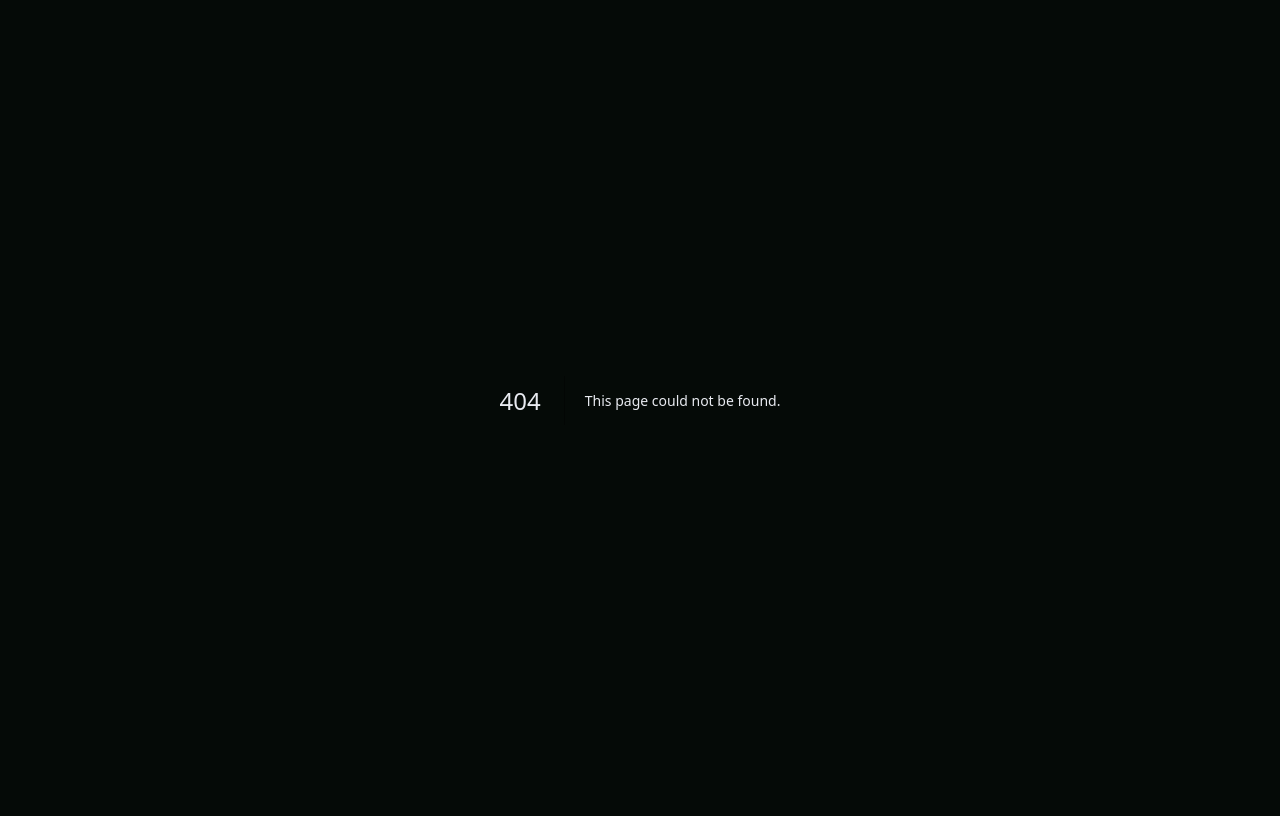
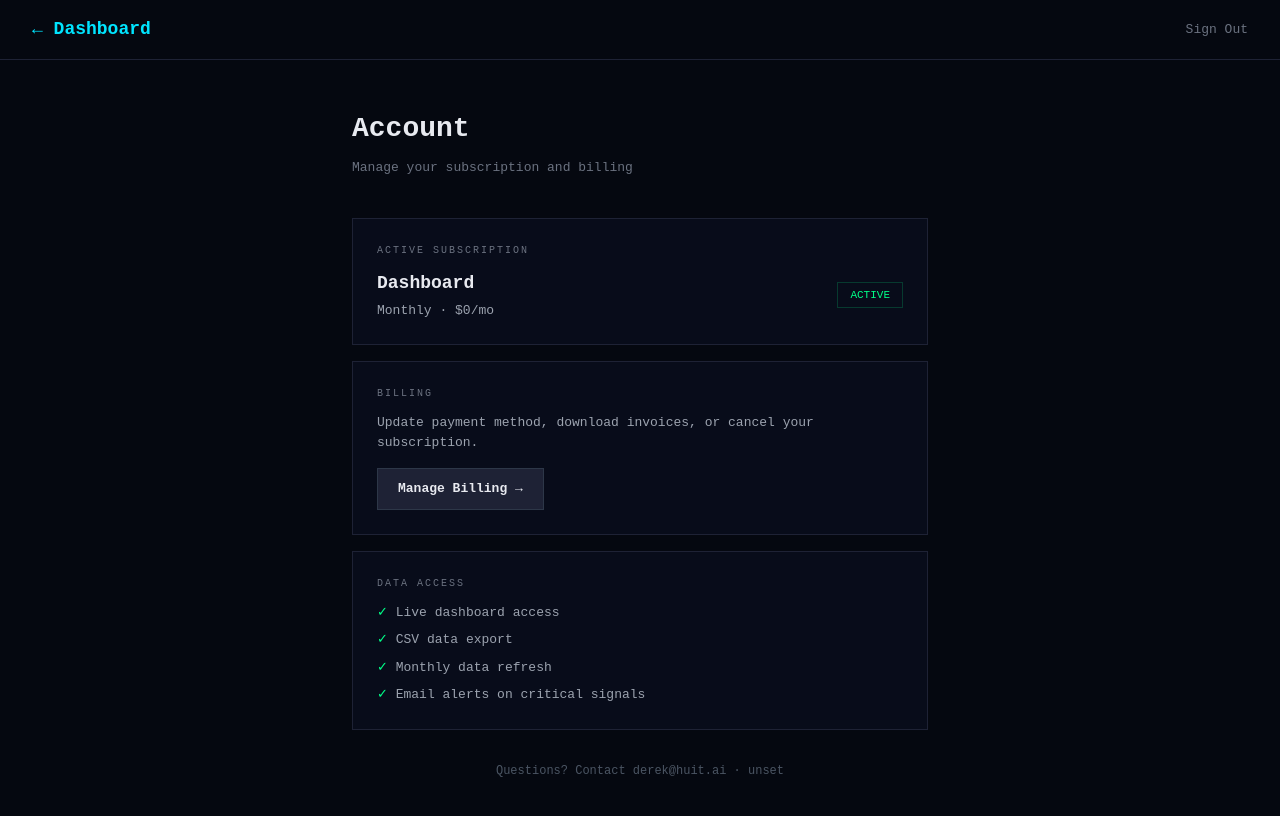
Before and after one commit to derekhuit-afk/depositiq, a Next.js app: page /account in a window 1280 px wide. Before the commit this address had no page. Shown: the top 816 px of the page. Built offline with nearby package versions, Linux system fonts and the light colour scheme; no server answers.

Commit message:
feat: app/account/page.tsx

```diff
--- /dev/null
+++ b/app/account/page.tsx
@@ -0,0 +1,98 @@
+'use client';
+import { useEffect, useState } from "react";
+import { useRouter } from "next/navigation";
+import Link from "next/link";
+
+export default function Account() {
+  const [loading, setLoading] = useState(false);
+  const [portalLoading, setPortalLoading] = useState(false);
+  const router = useRouter();
+  const productName = process.env.NEXT_PUBLIC_PRODUCT_NAME || "Dashboard";
+  const subdomain = process.env.NEXT_PUBLIC_SUBDOMAIN || "";
+  const priceCents = parseInt(process.env.NEXT_PUBLIC_PRICE_CENTS || "0");
+
+  async function openBillingPortal() {
+    setPortalLoading(true);
+    try {
+      const res = await fetch("/api/stripe/portal", { method: "POST" });
+      const data = await res.json();
+      if (data.url) window.location.href = data.url;
+      else alert("Could not open billing portal. Please try again.");
+    } catch { alert("Network error. Please try again."); }
+    setPortalLoading(false);
+  }
+
+  async function logout() {
+    setLoading(true);
+    await fetch("/api/auth/logout", { method: "POST" });
+    router.push("/");
+  }
+
+  return (
+    <div style={{ minHeight: "100vh", background: "var(--bg, #050810)" }}>
+      <nav style={{ borderBottom: "1px solid #1E2235", padding: "16px 32px", display: "flex", justifyContent: "space-between", alignItems: "center" }}>
+        <Link href="/dashboard" style={{ fontWeight: 900, fontSize: "18px", color: "#00E5FF", textDecoration: "none" }}>
+          ← Dashboard
+        </Link>
+        <button onClick={logout} style={{ background: "transparent", border: "none", color: "#6B7280", cursor: "pointer", fontSize: "13px" }}>
+          Sign Out
+        </button>
+      </nav>
+
+      <div style={{ maxWidth: "640px", margin: "0 auto", padding: "48px 32px" }}>
+        <h1 style={{ fontWeight: 900, fontSize: "28px", marginBottom: "8px" }}>Account</h1>
+        <p style={{ color: "#6B7280", fontSize: "13px", marginBottom: "40px" }}>Manage your subscription and billing</p>
+
+        {/* Subscription Card */}
+        <div style={{ border: "1px solid #1E2235", background: "#080C1A", padding: "24px", marginBottom: "16px" }}>
+          <div style={{ fontSize: "10px", color: "#6B7280", letterSpacing: "2px", textTransform: "uppercase", marginBottom: "12px" }}>Active Subscription</div>
+          <div style={{ display: "flex", justifyContent: "space-between", alignItems: "center" }}>
+            <div>
+              <div style={{ fontWeight: 900, fontSize: "18px" }}>{productName}</div>
+              <div style={{ fontSize: "13px", color: "#9CA3AF", marginTop: "4px" }}>Monthly · ${(priceCents/100).toLocaleString()}/mo</div>
+            </div>
+            <div style={{ fontSize: "11px", color: "#00FF88", border: "1px solid #00FF8830", padding: "4px 12px" }}>ACTIVE</div>
+          </div>
+        </div>
+
+        {/* Billing Portal Button */}
+        <div style={{ border: "1px solid #1E2235", background: "#080C1A", padding: "24px", marginBottom: "16px" }}>
+          <div style={{ fontSize: "10px", color: "#6B7280", letterSpacing: "2px", textTransform: "uppercase", marginBottom: "12px" }}>Billing</div>
+          <p style={{ fontSize: "13px", color: "#9CA3AF", marginBottom: "16px" }}>
+            Update payment method, download invoices, or cancel your subscription.
+          </p>
+          <button
+            onClick={openBillingPortal}
+            disabled={portalLoading}
+            style={{ background: "#1E2235", border: "1px solid #2D3748", color: "#E8EAF0", padding: "10px 20px", cursor: portalLoading ? "not-allowed" : "pointer", fontSize: "13px", fontWeight: 600 }}
+          >
+            {portalLoading ? "Opening..." : "Manage Billing →"}
+          </button>
+        </div>
+
+        {/* Data Access */}
+        <div style={{ border: "1px solid #1E2235", background: "#080C1A", padding: "24px" }}>
+          <div style={{ fontSize: "10px", color: "#6B7280", letterSpacing: "2px", textTransform: "uppercase", marginBottom: "12px" }}>Data Access</div>
+          <div style={{ display: "flex", flexDirection: "column", gap: "8px" }}>
+            <div style={{ fontSize: "13px", color: "#9CA3AF" }}>
+              <span style={{ color: "#00FF88" }}>✓</span> Live dashboard access
+            </div>
+            <div style={{ fontSize: "13px", color: "#9CA3AF" }}>
+              <span style={{ color: "#00FF88" }}>✓</span> CSV data export
+            </div>
+            <div style={{ fontSize: "13px", color: "#9CA3AF" }}>
+              <span style={{ color: "#00FF88" }}>✓</span> Monthly data refresh
+            </div>
+            <div style={{ fontSize: "13px", color: "#9CA3AF" }}>
+              <span style={{ color: "#00FF88" }}>✓</span> Email alerts on critical signals
+            </div>
+          </div>
+        </div>
+
+        <p style={{ marginTop: "32px", fontSize: "12px", color: "#4B5563", textAlign: "center" }}>
+          Questions? Contact derek@huit.ai · {subdomain}
+        </p>
+      </div>
+    </div>
+  );
+}
```
